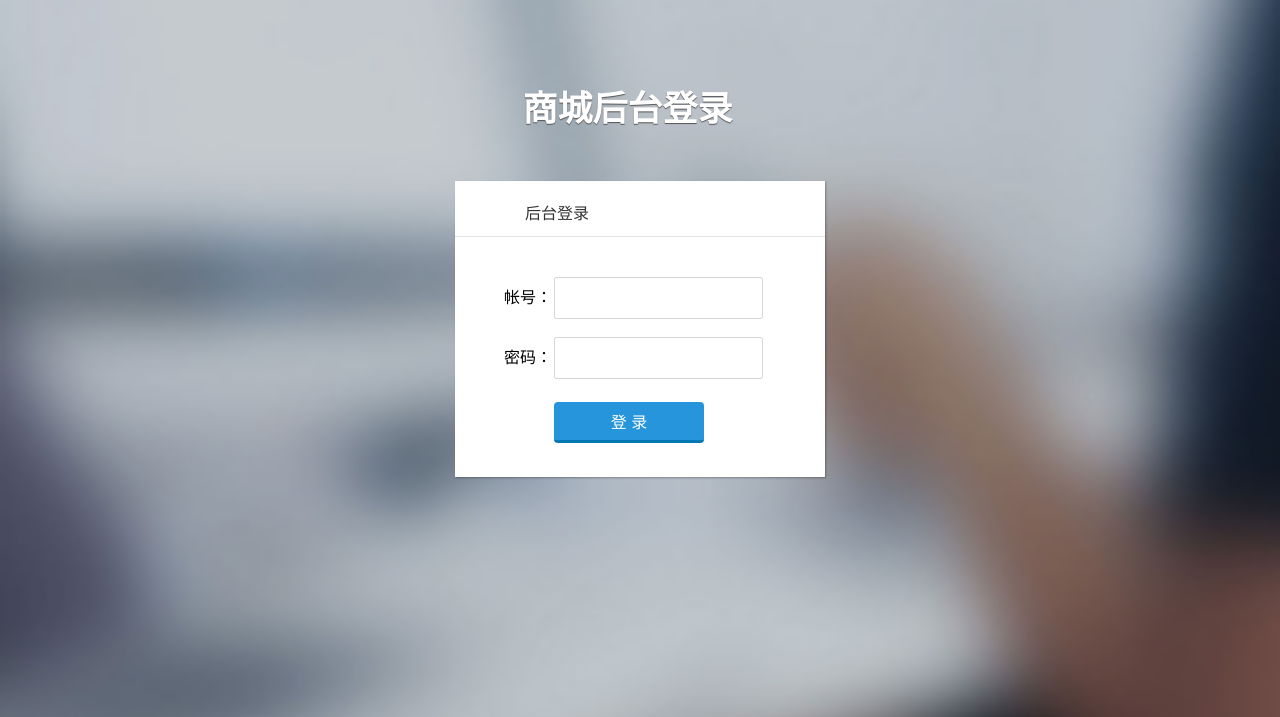
After one commit to zhedream/myFrame, a PHP site: template views/login/login.html in a window 1280 px wide. The commit adds this page. Shown: the top 717 px of the page. Run offline with PHP 8.4, Linux system fonts and the light colour scheme; the template is opened without the code that fills it, so the values that code supplies are empty.

Commit message:
add login

```diff
--- a/core/Middlewares/ValidateFromInput.php
+++ b/core/Middlewares/ValidateFromInput.php
@@ -17,6 +17,7 @@ class ValidateFromInput
 
         $ex =  method_exists($request,'authorize');
         $ex2 =  method_exists($request,'rules');
+        // dd($request);
         if($ex && $ex2){
             echo '前置中间件:需要验证表单<br>';
 
@@ -26,7 +27,7 @@ class ValidateFromInput
                 // dd($rules);
                 foreach ($rules as $key => $val) {
                     // var_dump($request->all());
-                    $tem = $request->$key.lm;
+                    $tem = $request->$key;
                     // echo $tem;
                         // 验证项目
                     foreach ($val as $k => $v) {
--- a/core/Model.php
+++ b/core/Model.php
@@ -824,7 +824,7 @@ class Model {
             . $this->having
             . $this->orderBy
             . $this->limit;
-//        var_dump($sql,$this->whereVals);die;
+    //    var_dump($sql,$this->whereVals);die;
         return $this->findAll($sql, $this->whereVals);
     }
 
--- a/route/web.php
+++ b/route/web.php
@@ -89,3 +89,7 @@ Route::post('/admin/insert','app/controllers/AdminController@insert')->name('adm
 Route::get('/admin/del/{id}','app/controllers/AdminController@del')->name('admin.del'); // 删除 post
 Route::get('/admin/mod/{id}','app/controllers/AdminController@mod')->name('admin.mod'); // 显示 修改
 Route::post('/admin/update/{id}','app/controllers/AdminController@update')->name('admin.update'); // 修改
+
+// login
+Route::get('/login/index','app/controllers/LoginController@index')->name('login.index'); // 显示登陆页
+Route::post('/login/login','app/controllers/LoginController@login')->name('login.login'); // 显示登陆页
--- /dev/null
+++ b/views/login/login.html
@@ -0,0 +1,59 @@
+<!DOCTYPE html PUBLIC "-//W3C//DTD XHTML 1.0 Transitional//EN" "http://www.w3.org/TR/xhtml1/DTD/xhtml1-transitional.dtd">
+<html xmlns="http://www.w3.org/1999/xhtml">
+
+<head>
+    <title>商城后台登录</title>
+    <meta http-equiv="Content-Type" content="text/html; charset=utf-8">
+    <link href="/Styles/login2.css" rel="stylesheet" type="text/css" />
+</head>
+
+<body>
+    <h1>商城后台登录</h1>
+
+    <div class="login" style="margin-top:50px;">
+
+        <div class="header">
+            <div class="switch" id="switch"><a class="switch_btn_focus" id="switch_qlogin" href="javascript:void(0);"
+                    tabindex="7">后台登录</a>
+            </div>
+        </div>
+
+        <div class="web_qr_login" id="web_qr_login" style="display: block; height: 235px;">
+
+            <!--登录-->
+            <div class="web_login" id="web_login">
+                <div class="login-box">
+                    <div class="login_form">
+                        <form action="<?=Route('login.login')?>" name="loginform" accept-charset="utf-8" id="login_form" class="loginForm"
+                            method="post"><input type="hidden" name="did" value="0" />
+                            <?=csrf_field()?>
+                            <input type="hidden" name="to" value="log" />
+                            <div class="uinArea" id="uinArea">
+                                <label class="input-tips" for="u">帐号：</label>
+                                <div class="inputOuter" id="uArea">
+
+                                    <input type="text" id="u" name="username" class="inputstyle" />
+                                </div>
+                            </div>
+                            <div class="pwdArea" id="pwdArea">
+                                <label class="input-tips" for="p">密码：</label>
+                                <div class="inputOuter" id="pArea">
+
+                                    <input type="password" id="p" name="password" class="inputstyle" />
+                                </div>
+                            </div>
+
+                            <div style="padding-left:50px;margin-top:20px;"><input type="submit" value="登 录" style="width:150px;"
+                                    class="button_blue" /></div>
+                        </form>
+                    </div>
+
+                </div>
+
+            </div>
+            <!--登录end-->
+        </div>
+    </div>
+</body>
+
+</html>
```
Also changed, not shown: app/Requests/LoginRequest.php (added, +38 -0 lines), app/controllers/LoginController.php (added, +28 -0 lines).
